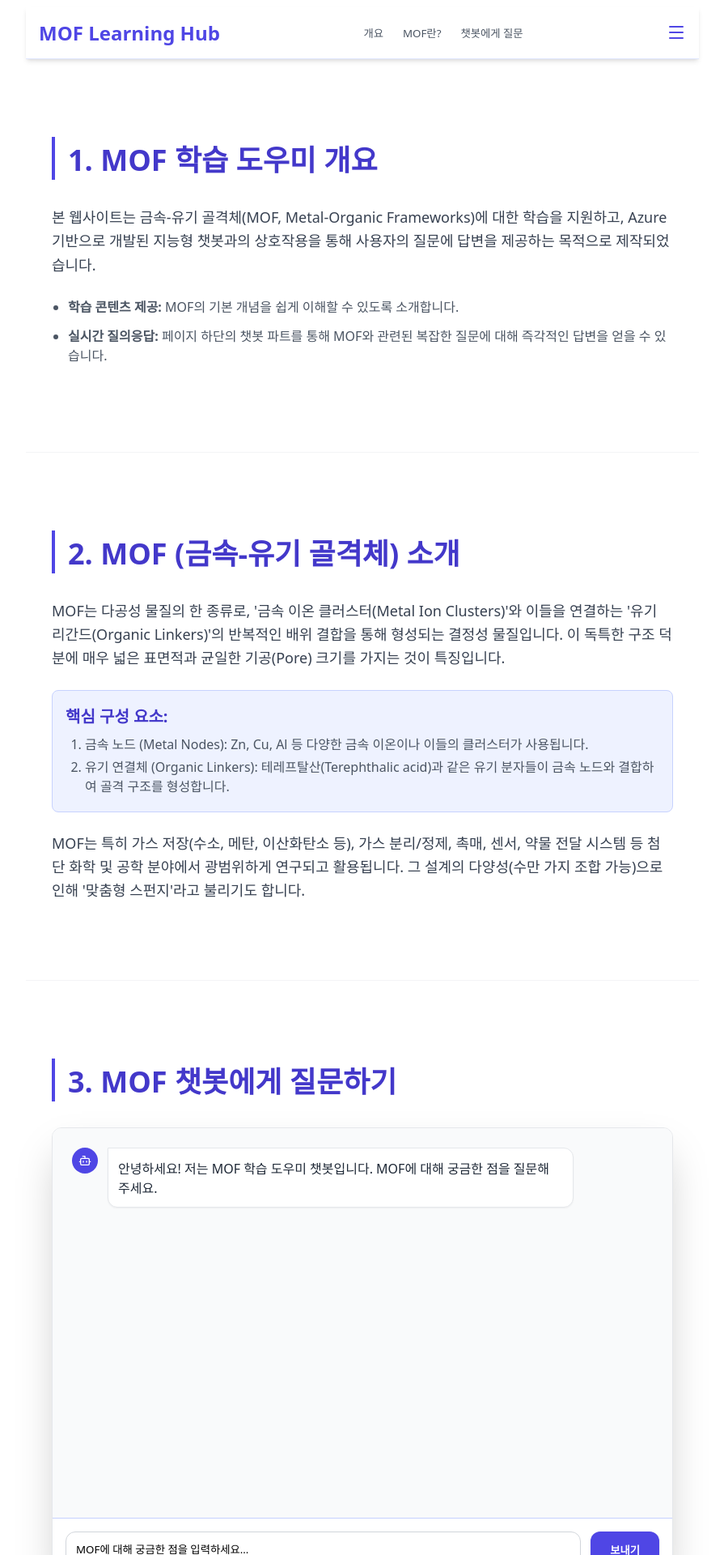
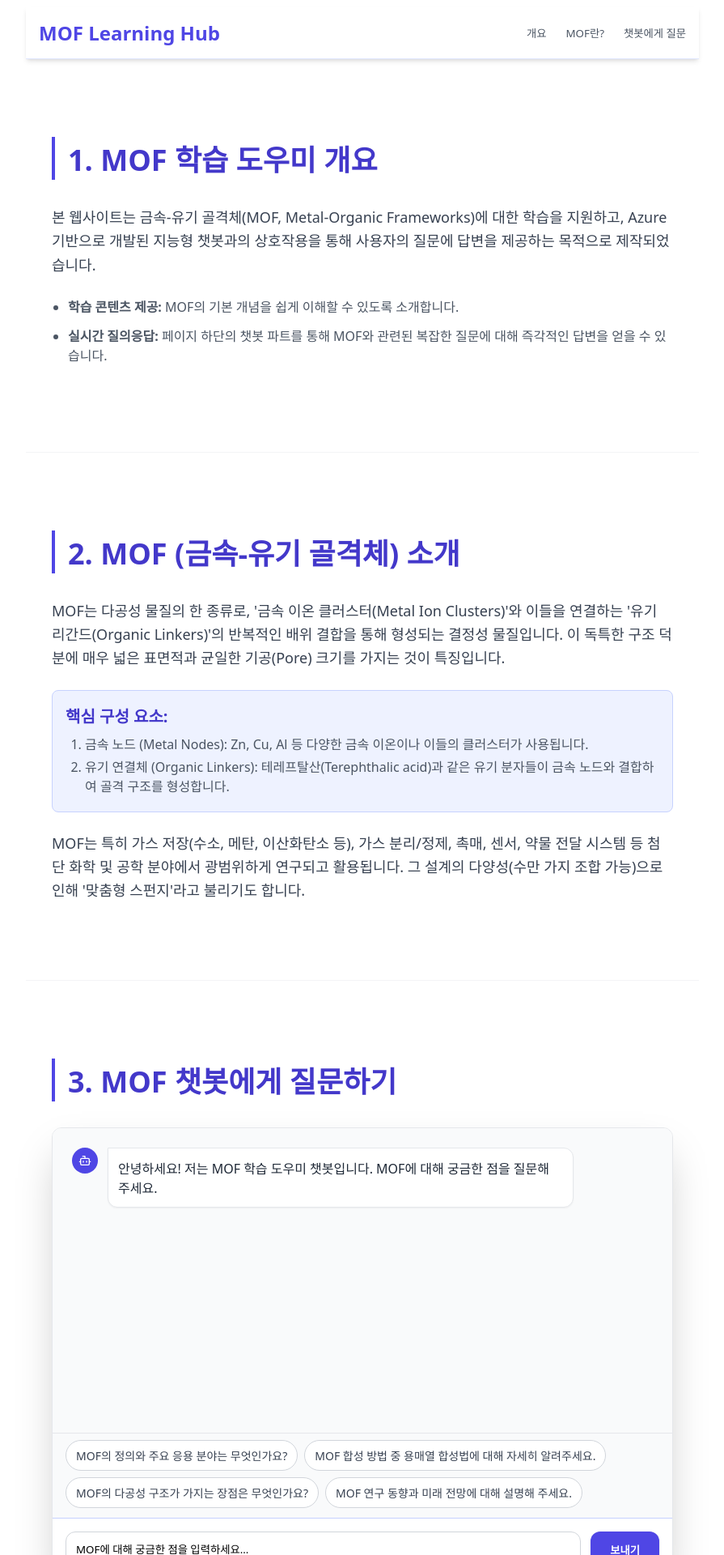
Before and after one commit to d0ix2/mof-learning-hub, a React (Create React App) app: page / in a window 1280 px wide. Shown: the top 1920 px of the page at 81% size, without its empty margins (192-1087 px from the left). Built offline with nearby package versions, Linux system fonts and the light colour scheme.

Commit message:
FEAT: 예시 질문 추가

```diff
--- /dev/null
+++ b/src/components/ExampleQuestions/ExampleQuestions.jsx
@@ -0,0 +1,22 @@
+import {
+  ExampleQuestionsContainer,
+  ExampleButton,
+} from "./ExampleQuestions.style";
+
+function ExampleQuestions({ questions, onSelect, isLoading }) {
+  return (
+    <ExampleQuestionsContainer>
+      {questions.map((question, index) => (
+        <ExampleButton
+          key={index}
+          onClick={() => onSelect(question)}
+          disabled={isLoading} // 챗봇 응답 중에는 비활성화
+        >
+          {question}
+        </ExampleButton>
+      ))}
+    </ExampleQuestionsContainer>
+  );
+}
+
+export default ExampleQuestions;
--- /dev/null
+++ b/src/components/ExampleQuestions/ExampleQuestions.style.js
@@ -0,0 +1,35 @@
+import styled from "styled-components";
+
+export const ExampleQuestionsContainer = styled.div`
+  padding: 8px 16px 12px; // 메시지 영역과 입력창 사이에 공간 확보
+  border-top: 1px solid #e5e7eb; // 구분선
+  background-color: #f9fafb; // 배경색으로 구분
+  display: flex;
+  flex-wrap: wrap;
+  gap: 8px;
+  max-height: 120px; // 최대 높이 설정
+  overflow-y: auto; // 스크롤 가능
+`;
+
+// 예시 질문 버튼 스타일
+export const ExampleButton = styled.button`
+  background-color: #ffffff;
+  border: 1px solid #d1d5db;
+  color: #374151;
+  padding: 8px 12px;
+  border-radius: 9999px; // 둥근 모양
+  font-size: 0.875rem;
+  cursor: pointer;
+  transition: all 0.2s ease;
+  white-space: nowrap; // 텍스트 줄바꿈 방지
+
+  &:hover {
+    background-color: #f3f4f6;
+    border-color: #9ca3af;
+  }
+
+  &:disabled {
+    cursor: not-allowed;
+    opacity: 0.6;
+  }
+`;
--- a/src/components/Header/Header.jsx
+++ b/src/components/Header/Header.jsx
@@ -37,17 +37,6 @@ export default function Header({ refs, scrollToSection }) {
             챗봇에게 질문
           </NavButton>
         </nav>
-        {/* 모바일 메뉴 (간단히 처리) */}
-        <div className="md:hidden">
-          <Menu
-            style={{
-              width: "1.5rem",
-              height: "1.5rem",
-              color: "#4F46E5", // 컴포넌트 분리 필요
-              cursor: "pointer",
-            }}
-          />
-        </div>
       </div>
     </HeaderWrapper>
   );
--- a/src/parts/ChatbotPart/ChatbotPart.jsx
+++ b/src/parts/ChatbotPart/ChatbotPart.jsx
@@ -1,6 +1,7 @@
 import { useState, useEffect, useRef } from "react";
 import { Bot, User } from "lucide-react";
 
+import ExampleQuestions from "../../components/ExampleQuestions/ExampleQuestions";
 import Section from "../../components/Section/Section";
 import {
   ChatContainer,
@@ -15,10 +16,16 @@ import {
   LoaderIcon,
 } from "./ChatbotPart.style";
 
-// 임시 챗봇 API 엔드포인트
-// 배포 시 Netlify Build Settings에서 환경 변수를 설정 예정
 const AZURE_CHATBOT_ENDPOINT =
   "https://your-azure-chatbot-service.azurewebsites.net/api/chat";
+
+// 예시 질문 목록 정의
+const EXAMPLE_QUESTIONS = [
+  "MOF의 정의와 주요 응용 분야는 무엇인가요?",
+  "MOF 합성 방법 중 용매열 합성법에 대해 자세히 알려주세요.",
+  "MOF의 다공성 구조가 가지는 장점은 무엇인가요?",
+  "MOF 연구 동향과 미래 전망에 대해 설명해 주세요.",
+];
 
 function ChatbotPart({ refs }) {
   const [messages, setMessages] = useState([
@@ -35,10 +42,6 @@ function ChatbotPart({ refs }) {
   const isInitialMount = useRef(true);
 
   // 채팅 메시지 목록의 끝으로 자동 스크롤
-  // const scrollToBottom = () => {
-  //   messagesEndRef.current?.scrollIntoView({ behavior: "smooth" });
-  // };
-
   useEffect(() => {
     if (isInitialMount.current) {
       isInitialMount.current = false;
@@ -78,38 +81,38 @@ function ChatbotPart({ refs }) {
     }
   };
 
-  const handleSendMessage = async (e) => {
-    e.preventDefault();
-    if (!input.trim() || isLoading) return;
+  // 메시지 전송 로직 (handleSendMessage에서 input 대신 직접 쿼리를 받도록 수정)
+  const sendMessage = async (userQuery) => {
+    if (!userQuery.trim() || isLoading) return;
 
-    const userMessage = input.trim();
     const newUserMessage = {
       id: Date.now(),
-      text: userMessage,
+      text: userQuery.trim(),
       sender: "user",
     };
 
     setMessages((prev) => [...prev, newUserMessage]);
-    setInput("");
+    setInput(""); // 입력창을 비워도 되도록 처리
     setIsLoading(true);
 
     try {
       const botResponseText = await new Promise((resolve) => {
-        // async 제거
         setTimeout(async () => {
-          // 비동기 로직을 setTimeout 내부에 넣거나 바로 실행
-          if (userMessage.toLowerCase().includes("mof")) {
+          if (userQuery.toLowerCase().includes("mof의 정의")) {
             resolve(
               "MOF(금속-유기 골격체)는 금속 이온 클러스터와 유기 리간드가 배위 결합을 통해 형성하는 다공성 물질입니다. 기체 흡착 및 분리, 촉매 등 다양한 분야에 응용됩니다.",
+            );
+          } else if (userQuery.toLowerCase().includes("합성 방법")) {
+            resolve(
+              "MOF의 일반적인 합성 방법에는 용매열 합성, 수열 합성, 마이크로파 합성 등이 있습니다. 용매열 합성이 가장 널리 사용되며, 특정 용매에서 금속 염과 유기 리간드를 가열하여 결정을 성장시키는 방식입니다.",
             );
           } else if (
             AZURE_CHATBOT_ENDPOINT.includes("your-azure-chatbot-service")
           ) {
-            // await 키워드가 필요하므로 setTimeout 내부를 async로 만들고 resolve 호출
-            resolve(await callChatbotApi(userMessage));
+            resolve(await callChatbotApi(userQuery));
           } else {
             resolve(
-              "문의하신 내용에 대한 챗봇의 답변입니다. (실제 Azure API 연동 필요)",
+              `[${userQuery}]에 대한 챗봇의 답변입니다. (실제 Azure API 연동 필요)`,
             );
           }
         }, 1000);
@@ -134,6 +137,17 @@ function ChatbotPart({ refs }) {
       setIsLoading(false);
       chatInputRef.current?.focus();
     }
+  };
+
+  // 일반 입력창 전송 핸들러
+  const handleSendMessage = (e) => {
+    e.preventDefault();
+    sendMessage(input);
+  };
+
+  // 예시 질문 클릭 핸들러
+  const handleExampleClick = (question) => {
+    sendMessage(question);
   };
 
   return (
@@ -183,6 +197,13 @@ function ChatbotPart({ refs }) {
           <div ref={messagesEndRef} />
         </ChatMessages>
 
+        {/* ⭐ 예시 질문 버튼 영역 추가 ⭐ */}
+        <ExampleQuestions
+          questions={EXAMPLE_QUESTIONS}
+          onSelect={handleExampleClick}
+          isLoading={isLoading}
+        />
+
         {/* 입력 폼 */}
         <InputForm onSubmit={handleSendMessage}>
           <InputGroup>
```
Also changed, not shown: .eslintrc.json.
